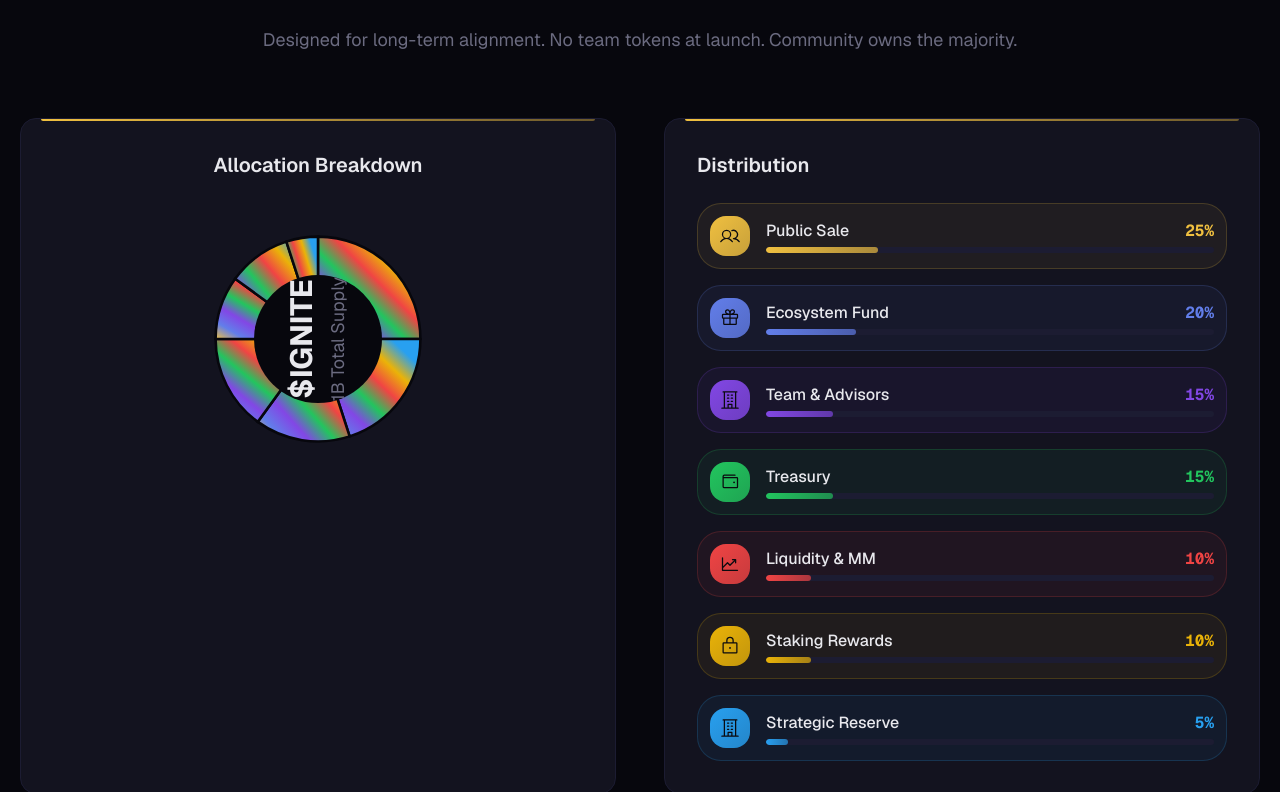
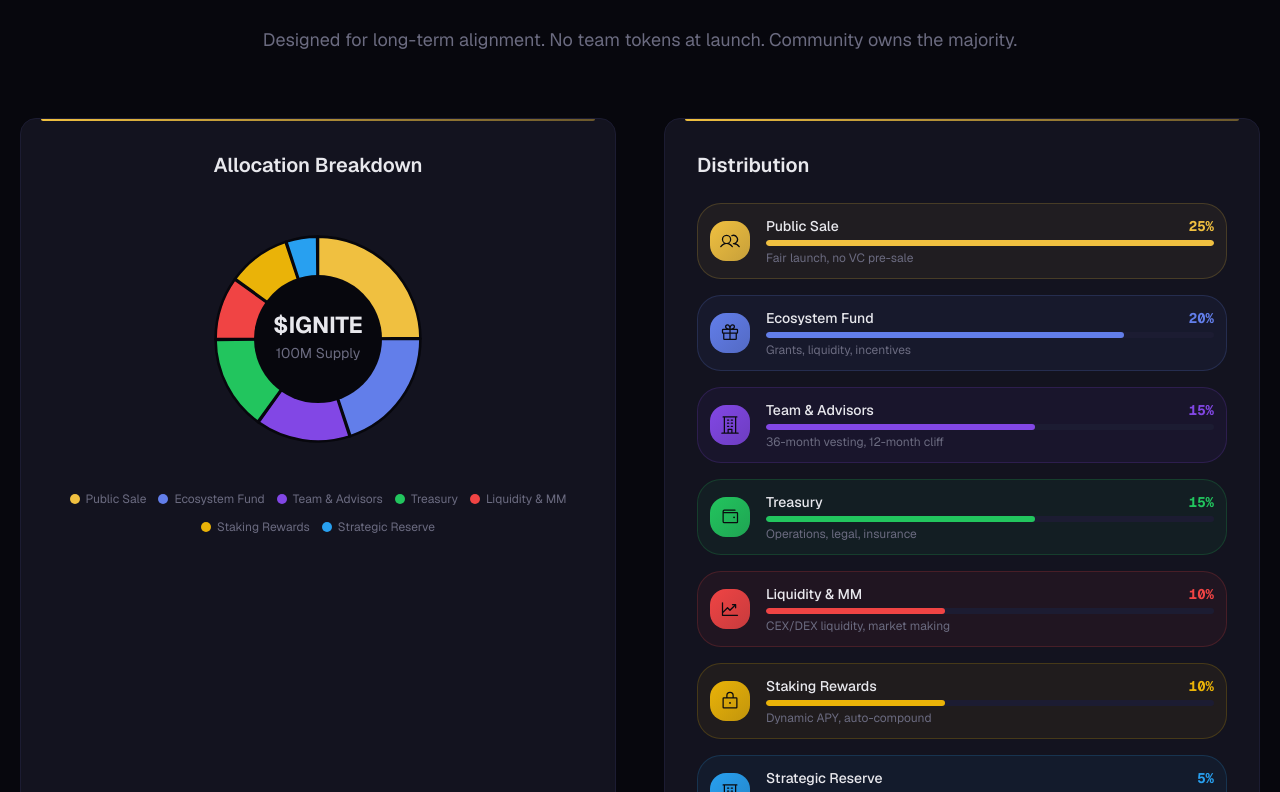
Before and after one commit to whyuardi/ignite-launchpad, a Next.js app: page / in a window 1280 px wide. Shown: the part 4368-5160 px from the top of the page. Built offline with nearby package versions, Linux system fonts and the light colour scheme.

Commit message:
fix: Hero button links to dashboard, Tokenomics chart uses proper solid colors per slice

```diff
--- a/src/components/landing/Hero.tsx
+++ b/src/components/landing/Hero.tsx
@@ -96,7 +96,7 @@ export function Hero() {
             animate={{ opacity: 1, y: 0 }}
             transition={{ delay: 0.5, duration: 0.6 }}
           >
-            <Button size="lg" rightIcon={<ArrowRight size={20} />} className="min-w-[200px]">
+            <Button size="lg" rightIcon={<ArrowRight size={20} />} className="min-w-[200px]" onClick={() => window.location.href = "/dashboard"}>
               Join Active Sale
             </Button>
             <Button variant="secondary" size="lg" leftIcon={<Globe size={20} />}>
--- a/src/components/landing/Tokenomics.tsx
+++ b/src/components/landing/Tokenomics.tsx
@@ -2,7 +2,7 @@
 
 import { motion } from "motion/react";
 import { Card } from "@/components/ui/Card";
-import { ChartPie, Users, Building, Gift, Lock, Wallet, ChartLineUp } from "@phosphor-icons/react";
+import { Users, Building, Gift, Lock, Wallet, ChartLineUp } from "@phosphor-icons/react";
 
 const allocations = [
   { label: "Public Sale", percent: 25, color: "#f0c040", icon: Users, desc: "Fair launch, no VC pre-sale" },
@@ -47,7 +47,36 @@ const utilities = [
   },
 ];
 
+// SVG arc path helper
+function describeArc(cx: number, cy: number, r: number, startAngle: number, endAngle: number) {
+  const start = polarToCartesian(cx, cy, r, endAngle);
+  const end = polarToCartesian(cx, cy, r, startAngle);
+  const largeArcFlag = endAngle - startAngle <= 180 ? "0" : "1";
+  return [
+    "M", cx, cy,
+    "L", start.x, start.y,
+    "A", r, r, 0, largeArcFlag, 0, end.x, end.y,
+    "Z"
+  ].join(" ");
+}
+
+function polarToCartesian(cx: number, cy: number, r: number, angleDeg: number) {
+  const rad = ((angleDeg - 90) * Math.PI) / 180;
+  return {
+    x: cx + r * Math.cos(rad),
+    y: cy + r * Math.sin(rad),
+  };
+}
+
 export function Tokenomics() {
+  // Build cumulative angles for donut
+  let cumulative = 0;
+  const slices = allocations.map((a) => {
+    const start = cumulative;
+    cumulative += a.percent * 3.6; // 360 * percent / 100
+    return { ...a, startAngle: start, endAngle: cumulative };
+  });
+
   return (
     <section className="relative py-24 md:py-32 px-5" aria-labelledby="tokenomics-heading">
       <div className="max-w-7xl mx-auto">
@@ -65,9 +94,8 @@ export function Tokenomics() {
         </motion.div>
 
         <div className="grid grid-cols-1 lg:grid-cols-2 gap-12 mb-16">
-          {/* Pie Chart Visualization */}
+          {/* Donut Chart */}
           <motion.div
-            className="relative"
             initial={{ opacity: 0, x: -40 }}
             animate={{ opacity: 1, x: 0 }}
           >
@@ -75,56 +103,45 @@ export function Tokenomics() {
               <h3 className="text-xl font-semibold mb-8 text-center">Allocation Breakdown</h3>
               <div className="flex flex-col items-center gap-6">
                 <div className="relative w-64 h-64">
-                  <svg viewBox="0 0 200 200" className="w-full h-full -rotate-90">
-                    <defs>
-                      <linearGradient id="pieGradient" x1="0%" y1="0%" x2="100%" y2="100%">
-                        {allocations.map((a, i) => (
-                          <stop key={i} offset={`${(i / allocations.length) * 100}%`} stopColor={a.color} />
-                        ))}
-                      </linearGradient>
-                    </defs>
-                    {allocations.map((alloc, index) => {
-                      const startAngle = allocations.slice(0, index).reduce((sum, a) => sum + a.percent, 0) * 3.6;
-                      const endAngle = startAngle + alloc.percent * 3.6;
-                      const startRad = (startAngle * Math.PI) / 180;
-                      const endRad = (endAngle * Math.PI) / 180;
-
-                      const x1 = 100 + 80 * Math.cos(startRad);
-                      const y1 = 100 + 80 * Math.sin(startRad);
-                      const x2 = 100 + 80 * Math.cos(endRad);
-                      const y2 = 100 + 80 * Math.sin(endRad);
-
-                      const largeArc = alloc.percent > 50 ? 1 : 0;
-
-                      return (
-                        <motion.path
-                          key={alloc.label}
-                          d={`M100,100 L${x1},${y1} A80,80 0 ${largeArc},1 ${x2},${y2} Z`}
-                          fill="url(#pieGradient)"
-                          stroke="var(--color-bg)"
-                          strokeWidth="2"
-                          initial={{ d: "M100,100 L100,20 A80,80 0 0,1 100,20 Z" }}
-                          animate={{ d: `M100,100 L${x1},${y1} A80,80 0 ${largeArc},1 ${x2},${y2} Z` }}
-                          transition={{ duration: 0.8, delay: index * 0.08, ease: [0.25, 0.46, 0.45, 0.94] }}
-                        />
-                      );
-                    })}
-                    {/* Center hole */}
+                  <svg viewBox="0 0 200 200" className="w-full h-full">
+                    {slices.map((slice, i) => (
+                      <motion.path
+                        key={slice.label}
+                        d={describeArc(100, 100, 80, slice.startAngle, slice.endAngle - 0.5)}
+                        fill={slice.color}
+                        stroke="var(--color-bg)"
+                        strokeWidth="2"
+                        initial={{ opacity: 0 }}
+                        animate={{ opacity: 1 }}
+                        transition={{ duration: 0.4, delay: i * 0.08 }}
+                        style={{ cursor: "pointer" }}
+                      />
+                    ))}
+                    {/* Center hole for donut */}
                     <circle cx="100" cy="100" r="50" fill="var(--color-bg)" />
-                    {/* Center text */}
-                    <text x="100" y="95" textAnchor="middle" className="text-2xl font-bold" fill="var(--color-text)">
+                    <text x="100" y="95" textAnchor="middle" style={{ fill: "var(--color-text)", fontSize: "18px", fontWeight: 700 }}>
                       $IGNITE
                     </text>
-                    <text x="100" y="120" textAnchor="middle" className="text-sm" fill="var(--color-text-muted)">
-                      1B Total Supply
+                    <text x="100" y="115" textAnchor="middle" style={{ fill: "var(--color-text-muted)", fontSize: "11px" }}>
+                      100M Supply
                     </text>
                   </svg>
+                </div>
+
+                {/* Legend under chart */}
+                <div className="flex flex-wrap justify-center gap-3">
+                  {allocations.map((a) => (
+                    <div key={a.label} className="flex items-center gap-1.5 text-xs">
+                      <div className="w-2.5 h-2.5 rounded-sm" style={{ background: a.color }} />
+                      <span className="text-[var(--color-text-muted)]">{a.label}</span>
+                    </div>
+                  ))}
                 </div>
               </div>
             </Card>
           </motion.div>
 
-          {/* Legend */}
+          {/* Distribution bars */}
           <motion.div
             initial={{ opacity: 0, x: 40 }}
             animate={{ opacity: 1, x: 0 }}
@@ -142,27 +159,28 @@ export function Tokenomics() {
                     transition={{ delay: index * 0.06 }}
                   >
                     <div
-                      className="w-10 h-10 rounded-lg flex items-center justify-center"
+                      className="w-10 h-10 rounded-lg flex items-center justify-center shrink-0"
                       style={{ background: `linear-gradient(135deg, ${alloc.color}, ${alloc.color}cc)` }}
                     >
                       <alloc.icon size={20} style={{ color: "#0a0a0f" }} />
                     </div>
                     <div className="flex-1 min-w-0">
-                      <div className="flex items-center justify-between">
-                        <span className="font-medium truncate">{alloc.label}</span>
-                        <span className="font-bold font-mono" style={{ color: alloc.color }}>
+                      <div className="flex items-center justify-between mb-1">
+                        <span className="font-medium text-sm truncate">{alloc.label}</span>
+                        <span className="font-bold font-mono text-sm" style={{ color: alloc.color }}>
                           {alloc.percent}%
                         </span>
                       </div>
-                      <div className="h-1.5 rounded-full overflow-hidden mt-1" style={{ background: "var(--color-border)" }}>
+                      <div className="h-1.5 rounded-full overflow-hidden" style={{ background: "var(--color-border)" }}>
                         <motion.div
                           className="h-full rounded-full"
-                          style={{ background: `linear-gradient(90deg, ${alloc.color}, ${alloc.color}aa)` }}
+                          style={{ background: alloc.color }}
                           initial={{ width: 0 }}
-                          animate={{ width: `${alloc.percent}%` }}
+                          animate={{ width: `${alloc.percent * 4}%` }}
                           transition={{ duration: 0.8, delay: index * 0.08 + 0.3 }}
                         />
                       </div>
+                      <p className="text-xs text-[var(--color-text-muted)] mt-1">{alloc.desc}</p>
                     </div>
                   </motion.div>
                 ))}
@@ -180,7 +198,7 @@ export function Tokenomics() {
           <div className="grid grid-cols-1 md:grid-cols-2 lg:grid-cols-3 gap-6">
             {utilities.map((util, index) => (
               <motion.div key={util.title} initial={{ opacity: 0, y: 20 }} animate={{ opacity: 1, y: 0 }} transition={{ delay: index * 0.08 }}>
-                <Card variant="accent" padding="lg" hover className="h-full">
+                <Card variant="accent" padding="lg" className="h-full">
                   <div
                     className="w-12 h-12 rounded-xl flex items-center justify-center mb-4"
                     style={{ background: "linear-gradient(135deg, var(--color-accent), var(--color-accent-strong))", color: "#0a0a0f" }}
@@ -188,7 +206,7 @@ export function Tokenomics() {
                     <util.icon size={28} />
                   </div>
                   <h4 className="text-lg font-semibold mb-2">{util.title}</h4>
-                  <p className="text-[var(--color-text-muted)] leading-relaxed">{util.desc}</p>
+                  <p className="text-[var(--color-text-muted)] leading-relaxed text-sm">{util.desc}</p>
                 </Card>
               </motion.div>
             ))}
```
